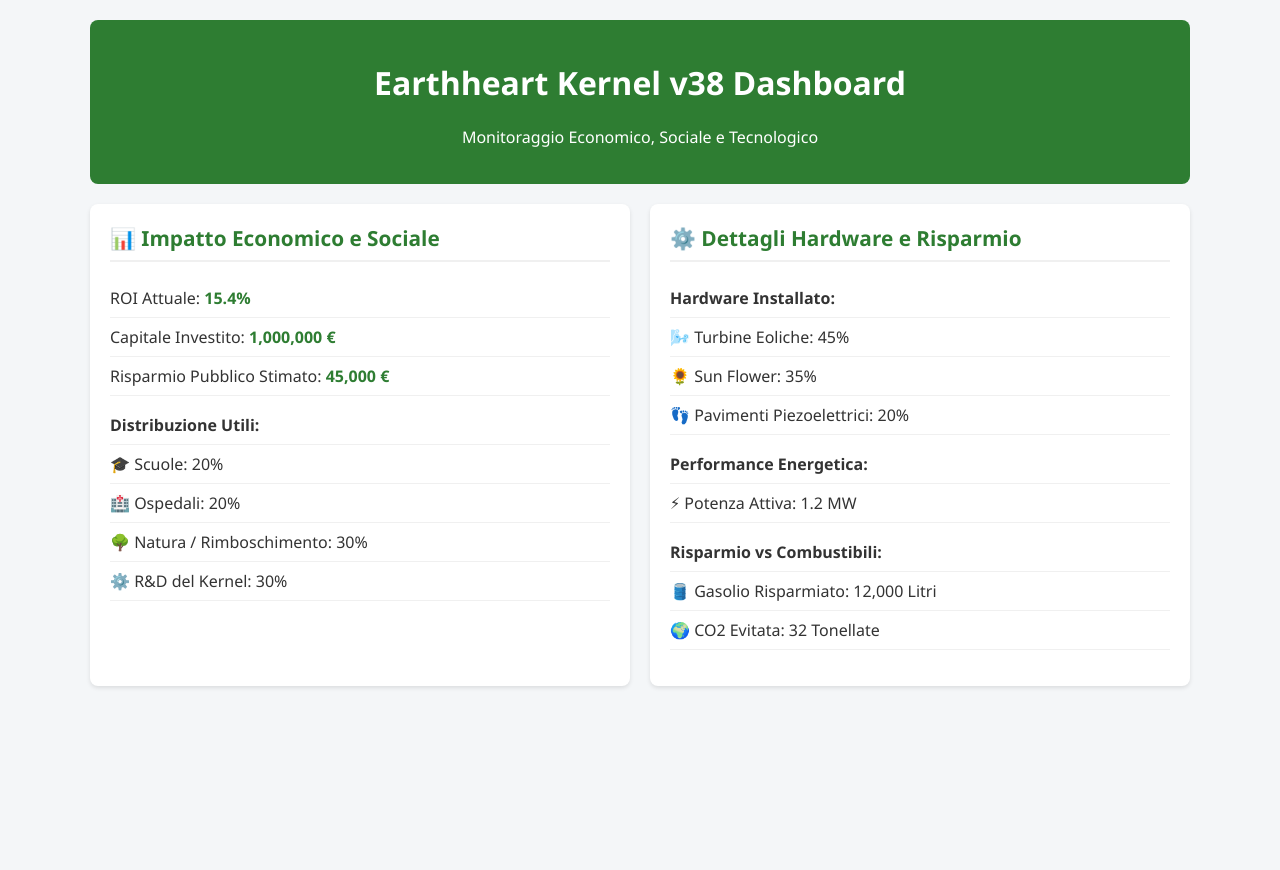
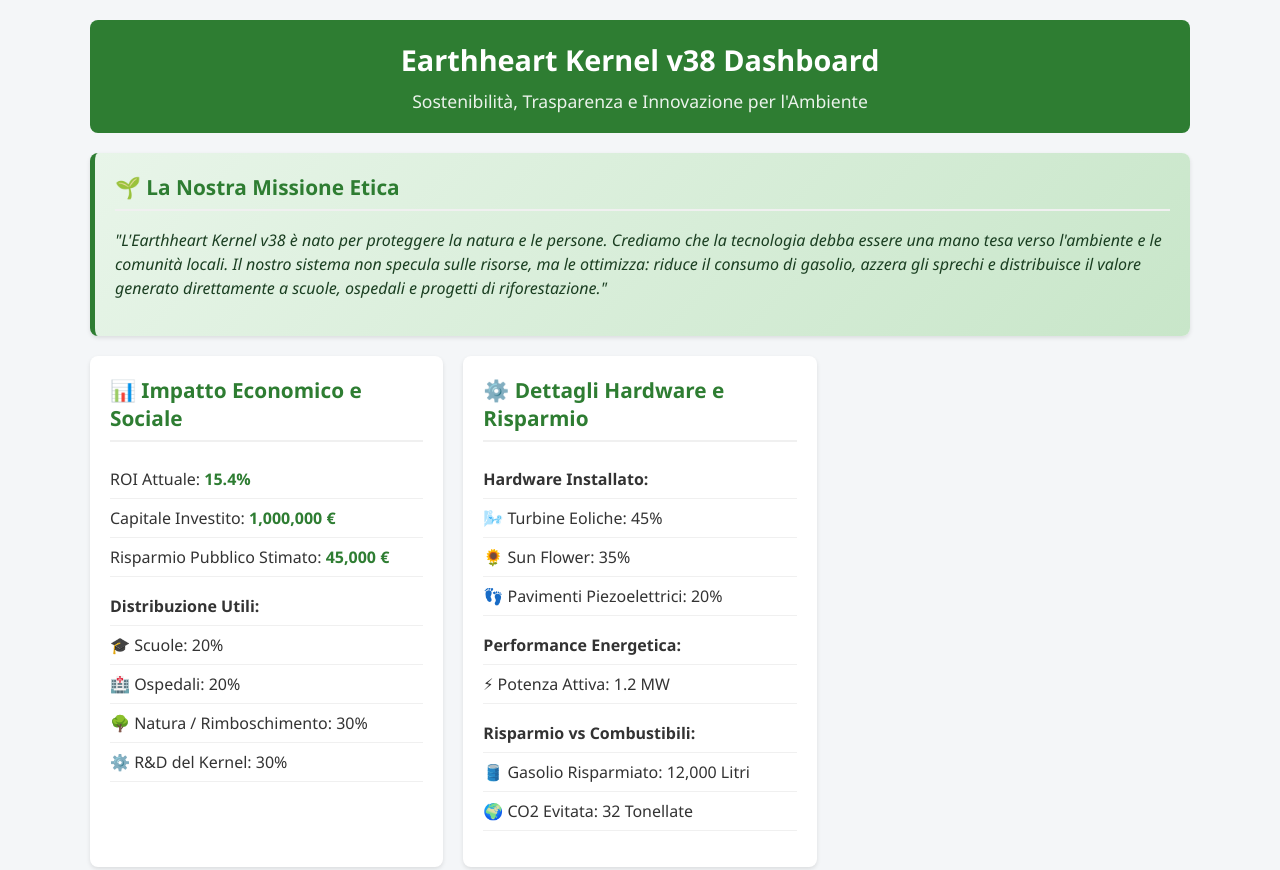
Before and after one commit to napoligioacchino74-sketch/earthheart_kernel, a plain HTML site: page index.html in a window 1280 px wide. Shown: the top 870 px of the page. Before the commit the page ends 800 px from the top, so only its background shows below. Drawn offline with Linux system fonts and the light colour scheme.

Commit message:
feat: Add ethical mission statement to dashboard and solidity contract

```diff
--- a/index.html
+++ b/index.html
@@ -2,6 +2,134 @@
 <html lang="it">
 <head>
     <meta charset="UTF-8">
+    <meta name="viewport" content="width=device-width, initial-scale=1.0">
+    <title>Earthheart Kernel v38 - Dashboard</title>
+    <style>
+        :root {
+            --primary-color: #2e7d32;
+            --accent-color: #1b5e20;
+            --bg-color: #f4f6f8;
+            --card-bg: #ffffff;
+            --text-color: #333333;
+        }
+        body {
+            font-family: 'Segoe UI', Tahoma, Geneva, Verdana, sans-serif;
+            background-color: var(--bg-color);
+            color: var(--text-color);
+            margin: 0;
+            padding: 20px;
+        }
+        .container {
+            max-width: 1100px;
+            margin: auto;
+        }
+        header {
+            background-color: var(--primary-color);
+            color: #fff;
+            padding: 25px;
+            border-radius: 8px;
+            text-align: center;
+            margin-bottom: 20px;
+        }
+        header h1 {
+            margin: 0 0 10px 0;
+            font-size: 1.8rem;
+        }
+        header p {
+            margin: 0;
+            font-size: 1.1rem;
+            opacity: 0.9;
+        }
+        .grid {
+            display: grid;
+            grid-template-columns: repeat(auto-fit, minmax(320px, 1fr));
+            gap: 20px;
+            margin-bottom: 20px;
+        }
+        .card {
+            background-color: var(--card-bg);
+            padding: 22px;
+            border-radius: 8px;
+            box-shadow: 0 2px 4px rgba(0,0,0,0.08);
+        }
+        .card-full {
+            grid-column: 1 / -1;
+            background: linear-gradient(135deg, #e8f5e9, #c8e6c9);
+            border-left: 5px solid var(--primary-color);
+        }
+        h2 {
+            margin-top: 0;
+            color: var(--primary-color);
+            font-size: 1.35rem;
+            border-bottom: 2px solid #f0f0f0;
+            padding-bottom: 8px;
+        }
+        ul {
+            list-style-type: none;
+            padding: 0;
+        }
+        li {
+            padding: 8px 0;
+            border-bottom: 1px solid #f9f9f9;
+        }
+        .highlight {
+            font-weight: bold;
+            color: var(--accent-color);
+        }
+        .mission-text {
+            font-style: italic;
+            line-height: 1.5;
+            color: #1a3e21;
+        }
+    </style>
+</head>
+<body>
+    <div class="container">
+        <header>
+            <h1>Earthheart Kernel v38 Dashboard</h1>
+            <p>Sostenibilità, Trasparenza e Innovazione per l'Ambiente</p>
+        </header>
+
+        <div class="grid">
+            <div class="card card-full">
+                <h2>🌱 La Nostra Missione Etica</h2>
+                <p class="mission-text">
+                    "L'Earthheart Kernel v38 è nato per proteggere la natura e le persone. Crediamo che la tecnologia debba essere una mano tesa verso l'ambiente e le comunità locali. Il nostro sistema non specula sulle risorse, ma le ottimizza: riduce il consumo di gasolio, azzera gli sprechi e distribuisce il valore generato direttamente a scuole, ospedali e progetti di riforestazione."
+                </p>
+            </div>
+
+            <div class="card">
+                <h2>📊 Impatto Economico e Sociale</h2>
+                <ul>
+                    <li>ROI Attuale: <span class="highlight">15.4%</span></li>
+                    <li>Capitale Investito: <span class="highlight">1,000,000 €</span></li>
+                    <li>Risparmio Pubblico Stimato: <span class="highlight">45,000 €</span></li>
+                    <li style="margin-top: 10px;"><b>Distribuzione Utili:</b></li>
+                    <li>🎓 Scuole: 20%</li>
+                    <li>🏥 Ospedali: 20%</li>
+                    <li>🌳 Natura / Rimboschimento: 30%</li>
+                    <li>⚙️ R&D del Kernel: 30%</li>
+                </ul>
+            </div>
+
+            <div class="card">
+                <h2>⚙️ Dettagli Hardware e Risparmio</h2>
+                <ul>
+                    <li><b>Hardware Installato:</b></li>
+                    <li>🌬️ Turbine Eoliche: 45%</li>
+                    <li>🌻 Sun Flower: 35%</li>
+                    <li>👣 Pavimenti Piezoelettrici: 20%</li>
+                    <li style="margin-top: 10px;"><b>Performance Energetica:</b></li>
+                    <li>⚡ Potenza Attiva: 1.2 MW</li>
+                    <li style="margin-top: 10px;"><b>Risparmio vs Combustibili:</b></li>
+                    <li>🛢️ Gasolio Risparmiato: 12,000 Litri</li>
+                    <li>🌍 CO2 Evitata: 32 Tonellate</li>
+                </ul>
+            </div>
+        </div>
+    </div>
+</body>
+</html>
     <meta name="viewport" content="width=device-width, initial-scale=1.0">
     <title>Earthheart Kernel v38 - Dashboard</title>
     <style>
```
